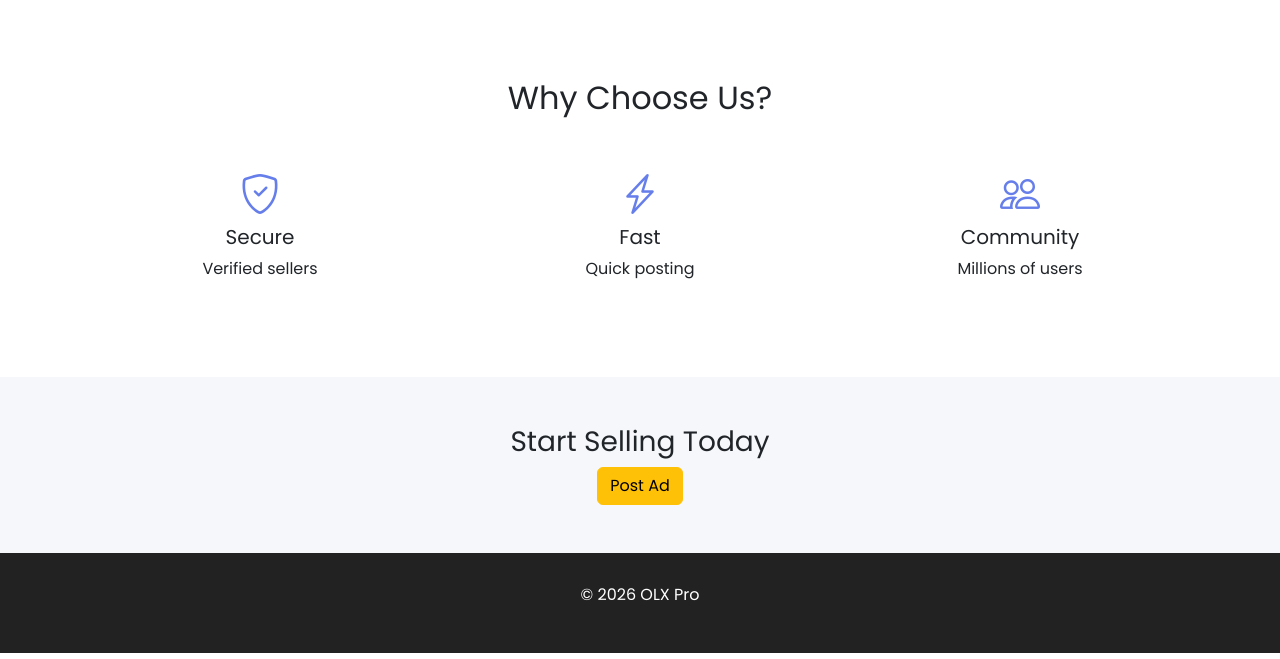
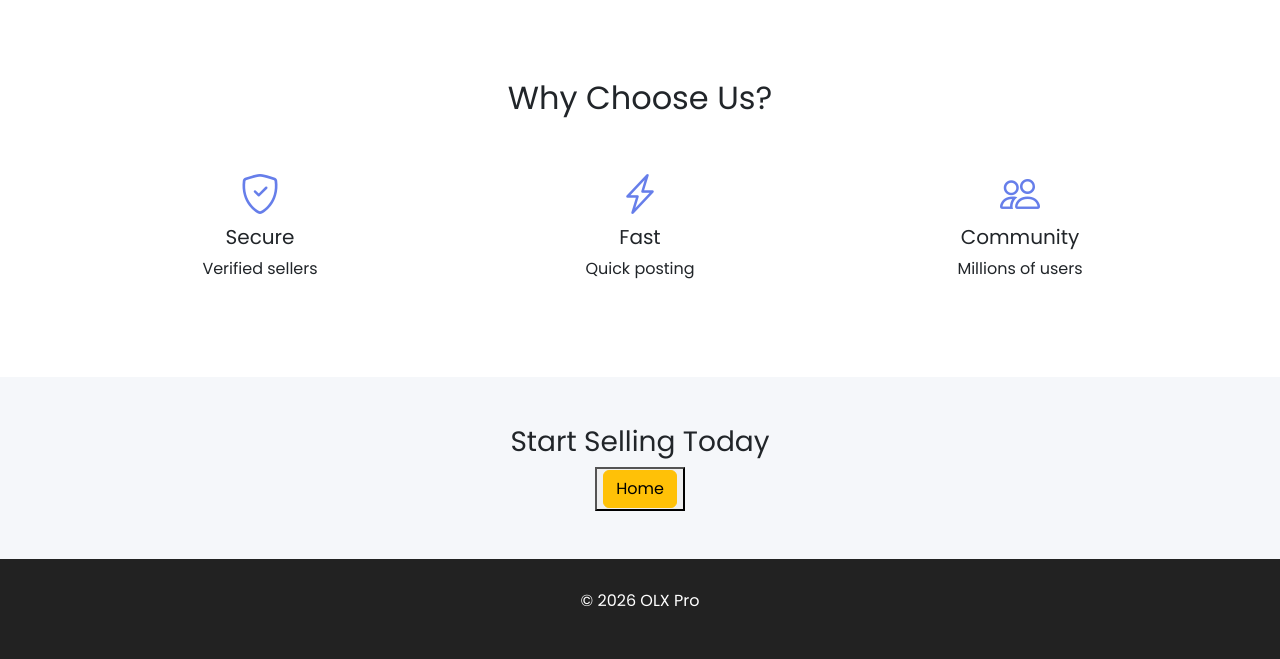
Before and after one commit to roushan-rajput/OLX, a Django app: page /add_pro/ in a window 1280 px wide. Shown: the part 773-1432 px from the top of the page. Run offline with Django 5.2, Linux system fonts and the light colour scheme.

```diff
--- a/app/templates/userdash.html
+++ b/app/templates/userdash.html
@@ -208,7 +208,7 @@
     <!-- CTA -->
     <div class="container text-center my-5">
         <h3>Start Selling Today</h3>
-        <button class="btn btn-warning">Post Ad</button>
+        <button><a class="btn btn-warning" href="{% url 'add_product' %}">Home</a></button>
     </div>
 
     <!-- FOOTER -->
```
